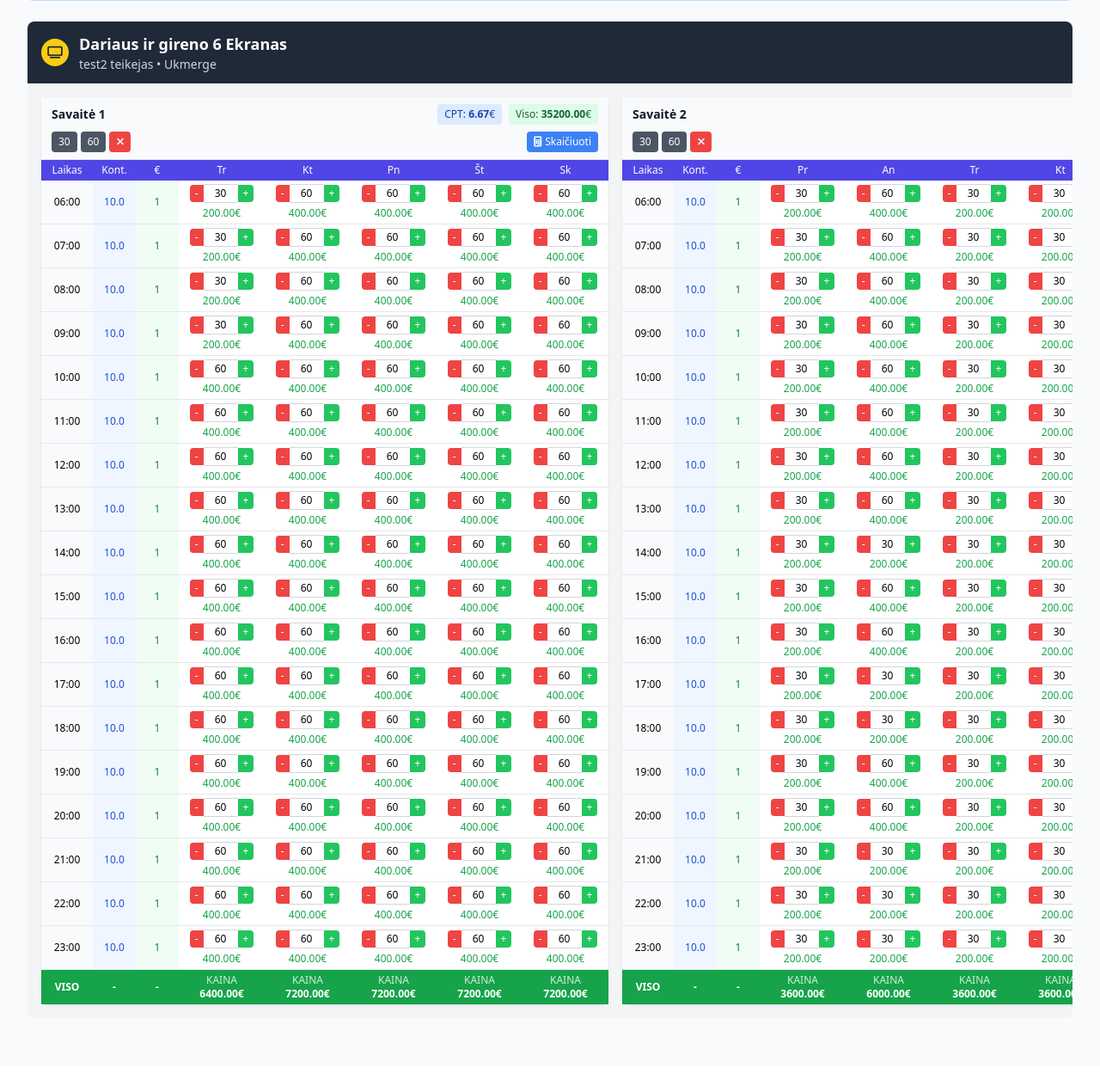
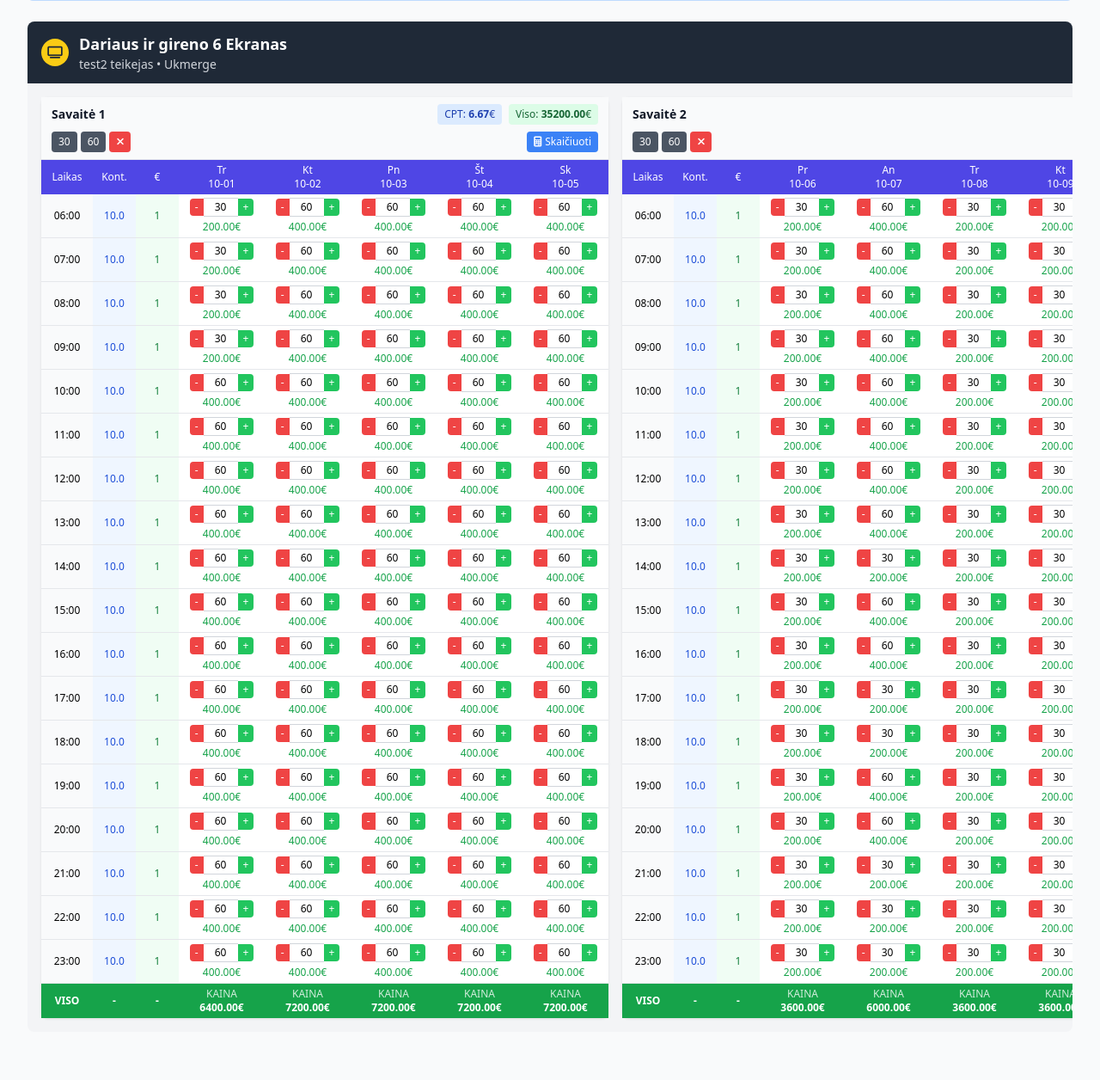
Before and after one commit to Vainius2002/ekranu-crm, a Flask app: page /dooh-plan/2/media-plan in a window 1280 px wide. Shown: the part 944-2200 px from the top of the page at 86% size. Before the commit the page ends 2116 px from the top, so only its background shows below. Run offline with Flask 3, Linux system fonts and the light colour scheme; data comes from the database, SQL or seed files in the repository; both versions use the stored data as it was after the commit; some libraries are stand-ins or nearby versions.

Commit message:
Added actual day display to the plan

```diff
--- a/app.py
+++ b/app.py
@@ -793,6 +793,7 @@ def dooh_plan_media(id):
         for i, day_name in enumerate(day_names):
             current_day = week_monday + timedelta(days=i)
             active_days[day_name] = (plan.start_date <= current_day <= plan.end_date)
+            active_days[f'{day_name}_date'] = current_day
 
         week_days.append(active_days)
 
--- a/templates/dooh_media_plan.html
+++ b/templates/dooh_media_plan.html
@@ -322,13 +322,13 @@
                                 <th class="px-2 py-1 text-center text-white text-xs font-medium" style="width: 50px;">Kont.</th>
                                 <th class="px-2 py-1 text-center text-white text-xs font-medium" style="width: 50px;">€</th>
                                 {% set week_data = week_days[week_num - 1] %}
-                                {% if week_data.mon %}<th class="px-2 py-1 text-center text-white text-xs font-medium" style="width: 100px;">Pr</th>{% endif %}
-                                {% if week_data.tue %}<th class="px-2 py-1 text-center text-white text-xs font-medium" style="width: 100px;">An</th>{% endif %}
-                                {% if week_data.wed %}<th class="px-2 py-1 text-center text-white text-xs font-medium" style="width: 100px;">Tr</th>{% endif %}
-                                {% if week_data.thu %}<th class="px-2 py-1 text-center text-white text-xs font-medium" style="width: 100px;">Kt</th>{% endif %}
-                                {% if week_data.fri %}<th class="px-2 py-1 text-center text-white text-xs font-medium" style="width: 100px;">Pn</th>{% endif %}
-                                {% if week_data.sat %}<th class="px-2 py-1 text-center text-white text-xs font-medium" style="width: 100px;">Št</th>{% endif %}
-                                {% if week_data.sun %}<th class="px-2 py-1 text-center text-white text-xs font-medium" style="width: 100px;">Sk</th>{% endif %}
+                                {% if week_data.mon %}<th class="px-2 py-1 text-center text-white text-xs font-medium" style="width: 100px;">Pr<br>{{ week_data.mon_date.strftime('%m-%d') }}</th>{% endif %}
+                                {% if week_data.tue %}<th class="px-2 py-1 text-center text-white text-xs font-medium" style="width: 100px;">An<br>{{ week_data.tue_date.strftime('%m-%d') }}</th>{% endif %}
+                                {% if week_data.wed %}<th class="px-2 py-1 text-center text-white text-xs font-medium" style="width: 100px;">Tr<br>{{ week_data.wed_date.strftime('%m-%d') }}</th>{% endif %}
+                                {% if week_data.thu %}<th class="px-2 py-1 text-center text-white text-xs font-medium" style="width: 100px;">Kt<br>{{ week_data.thu_date.strftime('%m-%d') }}</th>{% endif %}
+                                {% if week_data.fri %}<th class="px-2 py-1 text-center text-white text-xs font-medium" style="width: 100px;">Pn<br>{{ week_data.fri_date.strftime('%m-%d') }}</th>{% endif %}
+                                {% if week_data.sat %}<th class="px-2 py-1 text-center text-white text-xs font-medium" style="width: 100px;">Št<br>{{ week_data.sat_date.strftime('%m-%d') }}</th>{% endif %}
+                                {% if week_data.sun %}<th class="px-2 py-1 text-center text-white text-xs font-medium" style="width: 100px;">Sk<br>{{ week_data.sun_date.strftime('%m-%d') }}</th>{% endif %}
                 </tr>
             </thead>
             <tbody class="bg-white divide-y divide-gray-200">
```
Also changed, not shown: instance/ekranu_crm.db.
